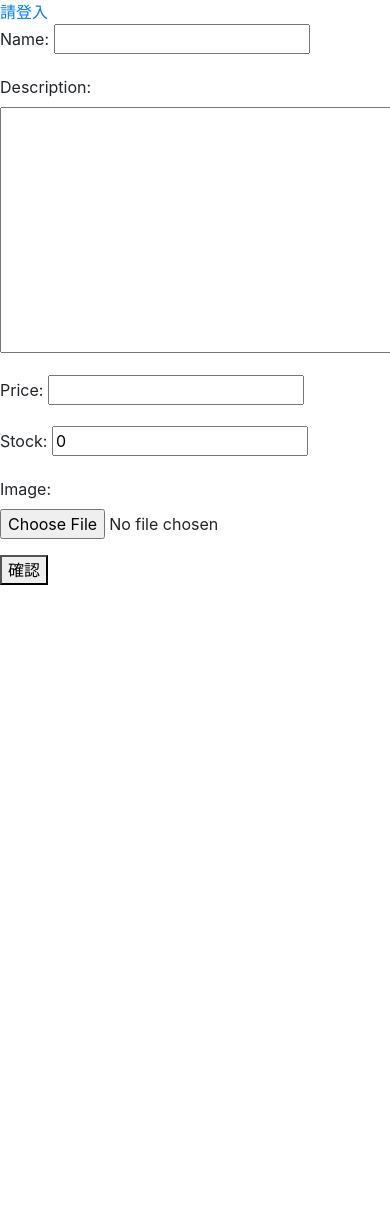
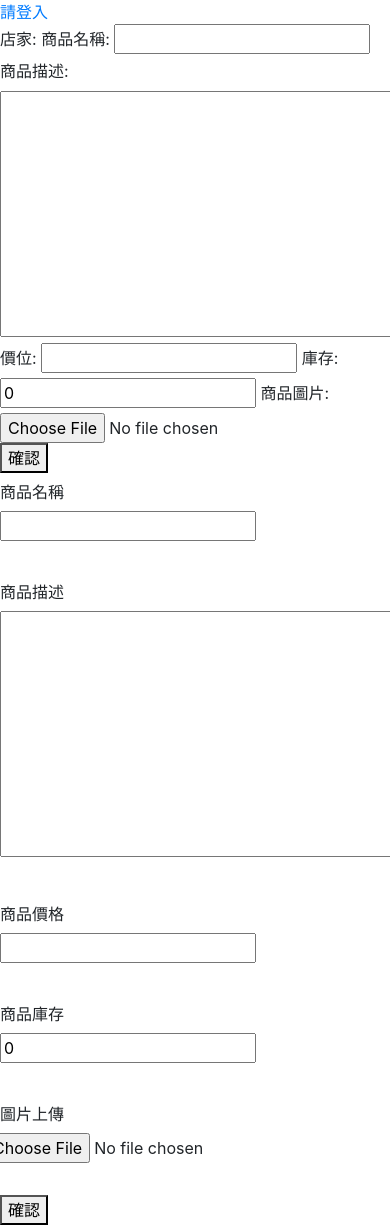
Before and after one commit to jackhsien2002/shop-for-everything, a Django app: page /product/create in a window 390 px wide; the page is wider, and only the part inside the window is pictured. Before the commit the page ends 585 px from the top of that part, so only its background shows below. Run offline with Django 3.2, Linux system fonts and the light colour scheme; some libraries are stand-ins or nearby versions.

Commit message:
style product create, change product form

```diff
--- a/products/forms.py
+++ b/products/forms.py
@@ -1,5 +1,6 @@
 from .models import Product
 from django.forms import ModelForm, HiddenInput
+from django.utils.translation import gettext_lazy as _
 
 class ProductForm(ModelForm):
 
@@ -7,3 +8,11 @@ class ProductForm(ModelForm):
         model = Product
         fields = ['author', 'name', 'description', 'price', 'stock', 'image']
         widgets = {'author':HiddenInput()}
+        labels = {
+            'author': _('店家'),
+            'name': _('商品名稱'),
+            'description': _('商品描述'),
+            'price': _('價位'),
+            'stock': _('庫存'),
+            'image': _('商品圖片'),
+        }
--- a/templates/products/create.html
+++ b/templates/products/create.html
@@ -3,7 +3,86 @@
 {% block content %}
 <form action="{% url 'product_create' %}" method="post" enctype='multipart/form-data'>
     {% csrf_token %}
-    {{ form.as_p }}
+    {% for field in form %}
+        {{ field.label_tag }}
+        {{ field }}
+        {% for error in field.errors %}
+            {{ error }}
+        {% endfor %}
+    {% endfor %}
+    <button type="submit">確認</button>
+</form>
+<form action="{% url 'product_create' %}" method="post" enctype='multipart/form-data'>
+    {% csrf_token %}
+
+    <div class="form-group row">
+        <label for="name" class="col-sm-2 col-form-label">商品名稱</label>
+        <div class="col-sm-10">
+            {{ form.name }}
+        </div>
+    </div>
+    <div class="form-group row">
+        {% for error in form.name.errors %}
+        <div class="col-sm-10">
+            {{ error }}
+        </div>
+        {% endfor %}
+    </div>
+
+    <div class="form-group row">
+        <label for="description" class="col-sm-2 col-form-label">商品描述</label>
+        <div class="col-sm-10">
+            {{ form.description }}
+        </div>
+    </div>
+    <div class="form-group row">
+        {% for error in form.description.errors %}
+        <div class="col-sm-10">
+            {{ error }}
+        </div>
+        {% endfor %}
+    </div>
+
+    <div class="form-group row">
+        <label for="price" class="col-sm-2 col-form-label">商品價格</label>
+        <div class="col-sm-10">
+            {{ form.price }}
+        </div>
+    </div>
+    <div class="form-group row">
+        {% for error in form.price.errors %}
+        <div class="col-sm-10">
+            {{ error }}
+        </div>
+        {% endfor %}
+    </div>
+
+    <div class="form-group row">
+        <label for="stock" class="col-sm-2 col-form-label">商品庫存</label>
+        <div class="col-sm-10">
+            {{ form.stock }}
+        </div>
+    </div>
+    <div class="form-group row">
+        {% for error in form.stock.errors %}
+        <div class="col-sm-10">
+            {{ error }}
+        </div>
+        {% endfor %}
+    </div>
+
+    <div class="form-group row">
+        <label for="file" class="col-sm-2 col-form-label">圖片上傳</label>
+        {{ form.image }}
+    </div>
+    <div class="form-group row">
+        {% for error in form.image.errors %}
+        <div class="col-sm-10">
+            {{ error }}
+        </div>
+        {% endfor %}
+    </div>
+    {{ form.author }}
     <button type="submit">確認</button>
 </form>
 {% endblock %}
--- a/templates/products/detail.html
+++ b/templates/products/detail.html
@@ -1,9 +1,9 @@
 {% extends 'base.html' %}
 
 {% block content %}
-<p>Title: {{ product.name }}</p>
-<p>Description: {{ product.description }}</p>
-<p>Price: {{ product.price }}</p>
+<p>商品名稱: {{ product.name }}</p>
+<p>商品描述: {{ product.description }}</p>
+<p>價格: {{ product.price }}</p>
 <img src="{{ product.image.url }}">
 <form action="{% url 'product_delete' %}" method="post" name="product_delete">
     {% csrf_token %}
```
Also changed, not shown: media/plane.jpg (added), media/products/2020/01/31/plane.jpg (added), media/products/2020/01/31/plane_NX9zBbO.jpg (added), media/products/2020/01/31/plane_OFXg7rw.jpg (added), media/products/2020/01/31/plane_T5s2CFP.jpg (added).
